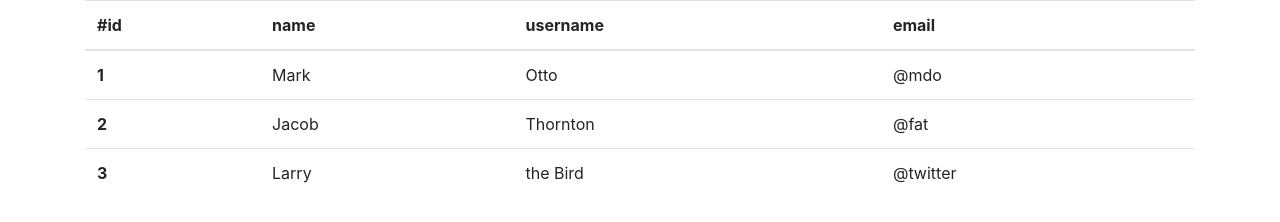
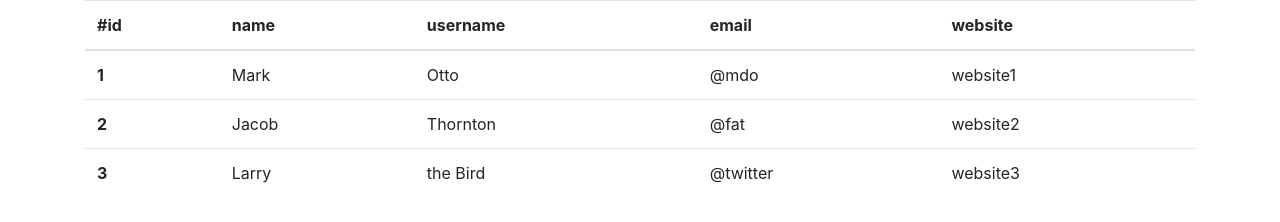
Before and after one commit to txcai2021/microservices-task-4, a plain HTML site: page index.html in a window 1280 px wide. Drawn offline with nearby package versions, Linux system fonts and the light colour scheme.

Commit message:
merged index.html

```diff
--- a/index.html
+++ b/index.html
@@ -19,6 +19,7 @@
                     <th scope="col">name</th>
                     <th scope="col">username</th>
                     <th scope="col">email</th>
+                    <th scope="col">website</th>
                 </tr>
             </thead>
             <tbody>
@@ -27,18 +28,21 @@
                     <td>Mark</td>
                     <td>Otto</td>
                     <td>@mdo</td>
+                    <td>website1</td>
                 </tr>
                 <tr>
                     <th scope="row">2</th>
                     <td>Jacob</td>
                     <td>Thornton</td>
                     <td>@fat</td>
+                    <td>website2</td>
                 </tr>
                 <tr>
                     <th scope="row">3</th>
                     <td>Larry</td>
                     <td>the Bird</td>
                     <td>@twitter</td>
+                    <td>website3</td>
                 </tr>
             </tbody>
         </table>
```
